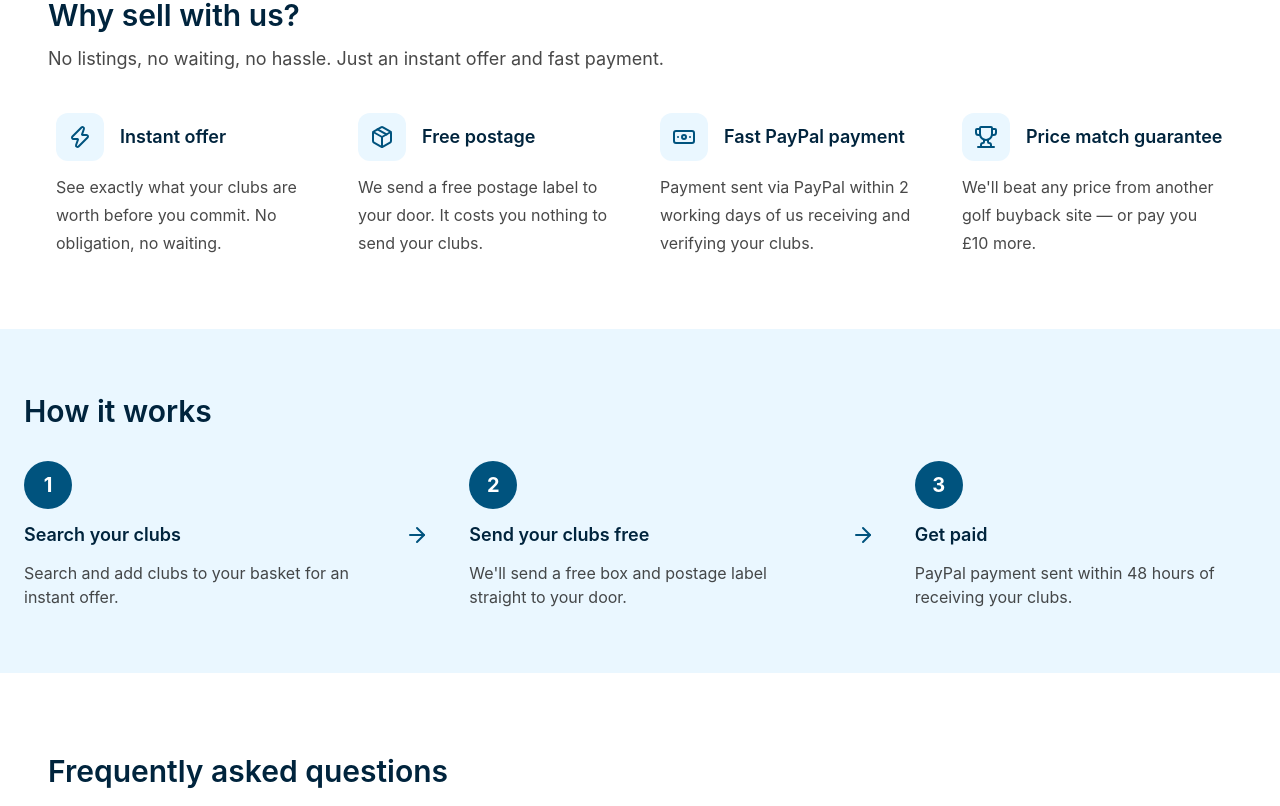
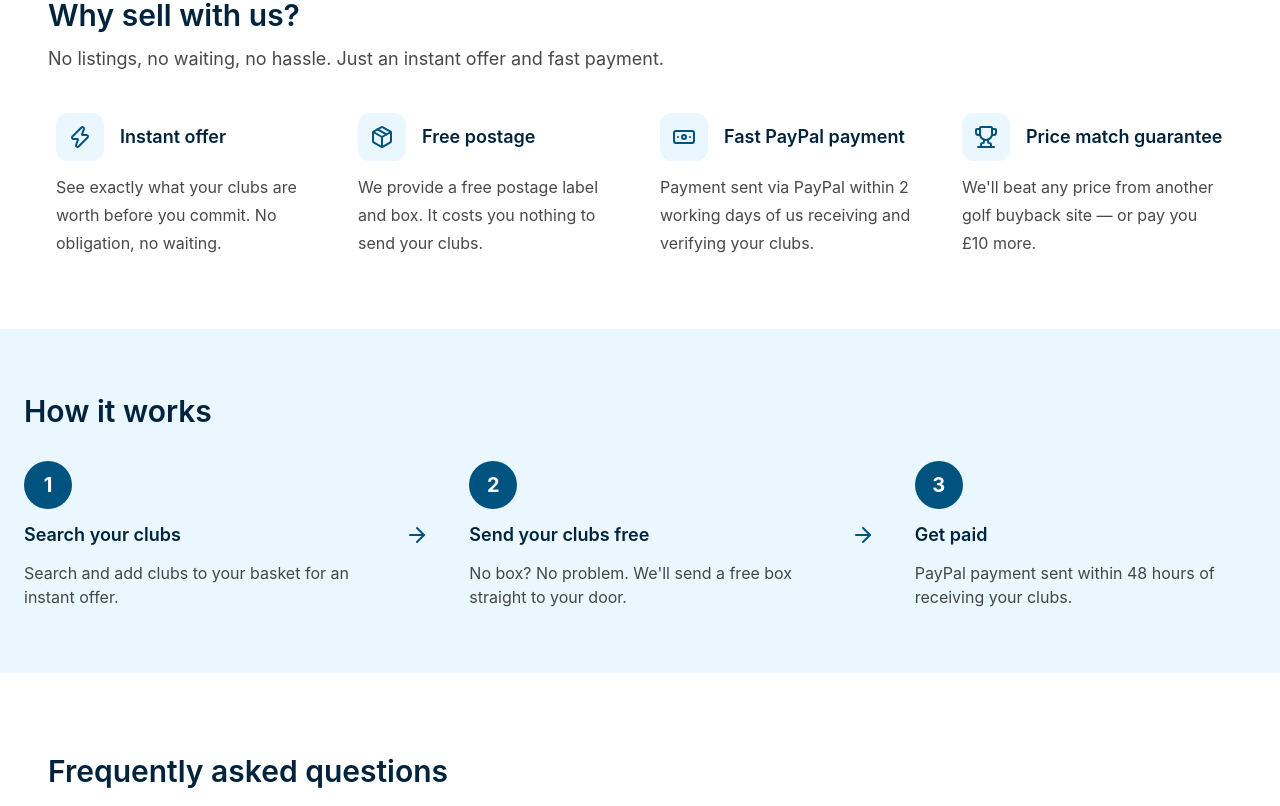
Before and after one commit to billypearson1/sell-your-clubs, a React (Vite) app: page / in a window 1280 px wide. Shown: the part 710-1516 px from the top of the page. Built offline with nearby package versions, Linux system fonts and the light colour scheme; no server answers.

Commit message:
changed we send label to you

```diff
--- a/src/pages/HomePage.tsx
+++ b/src/pages/HomePage.tsx
@@ -63,7 +63,7 @@ export default function HomePage() {
         <div className="mt-8 grid gap-6 sm:grid-cols-2 xl:grid-cols-4">
           {[
             { icon: <Zap className="h-6 w-6 text-[#00537E]" />, title: 'Instant offer', desc: 'See exactly what your clubs are worth before you commit. No obligation, no waiting.' },
-            { icon: <Package className="h-6 w-6 text-[#00537E]" />, title: 'Free postage', desc: 'We send a free postage label to your door. It costs you nothing to send your clubs.' },
+            { icon: <Package className="h-6 w-6 text-[#00537E]" />, title: 'Free postage', desc: 'We provide a free postage label and box. It costs you nothing to send your clubs.' },
             { icon: <Banknote className="h-6 w-6 text-[#00537E]" />, title: 'Fast PayPal payment', desc: 'Payment sent via PayPal within 2 working days of us receiving and verifying your clubs.' },
             { icon: <Trophy className="h-6 w-6 text-[#00537E]" />, title: 'Price match guarantee', desc: "We'll beat any price from another golf buyback site — or pay you £10 more." },
           ].map((item) => (
@@ -98,7 +98,7 @@ export default function HomePage() {
             <div className="flex w-full flex-col gap-3 sm:w-1/3">
               <div className="flex h-12 w-12 items-center justify-center rounded-full bg-[#00537E] text-white text-xl font-bold">2</div>
               <p className="text-lg font-semibold text-[#00243D]">Send your clubs free</p>
-              <p className="text-base text-[#1A1A1A]/80">We'll send a free box and postage label straight to your door.</p>
+              <p className="text-base text-[#1A1A1A]/80">No box? No problem. We'll send a free box straight to your door.</p>
             </div>
 
             <div className="hidden sm:flex items-center px-4">
```
